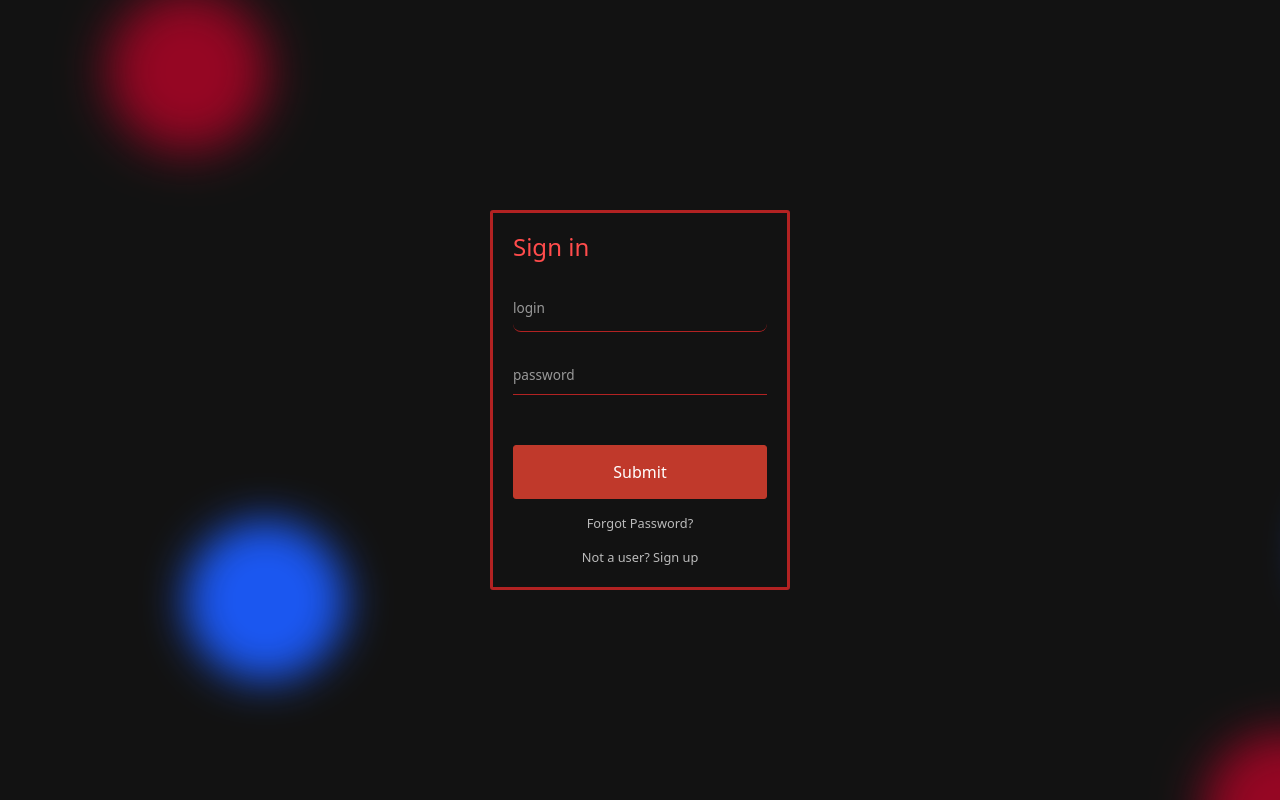
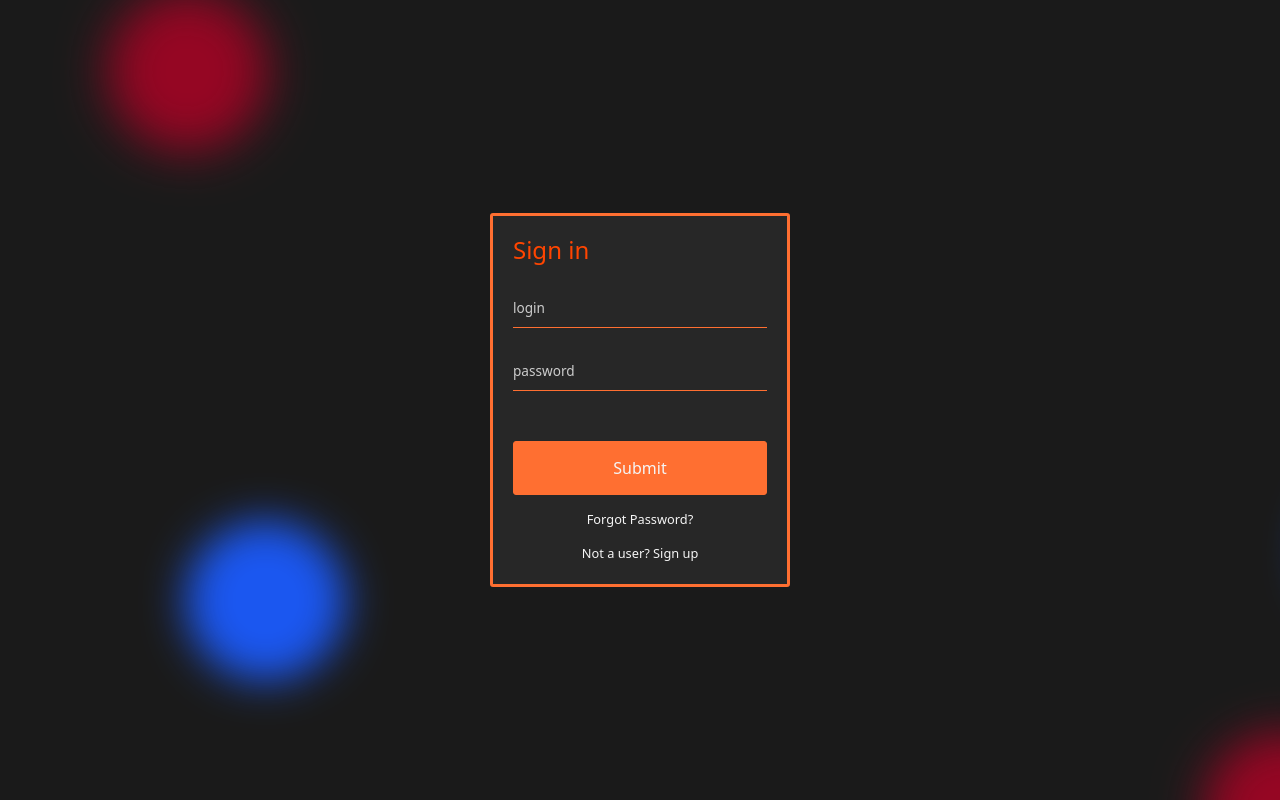
Before and after one commit to jakkrol/movie_tracker, a React (Create React App) app in the folder client/: page / in a window 1280 px wide. Built offline with nearby package versions, Linux system fonts and the light colour scheme; no server answers.

Commit message:
Fixing css bugs

```diff
--- a/client/src/App.css
+++ b/client/src/App.css
@@ -9,16 +9,6 @@
   --shadow: #b81d24;
 } */
 
-:root {
-  --background: #1a1a1a;     /* slightly lighter dark background */
-  --card-bg: #272727;         /* brighter card background */
-  --primary: #ff4500;         /* vivid orange-red */
-  --secondary: #ff6f31;       /* lighter orange for secondary elements */
-  --text: #f5f5f5;            /* keep text bright */
-  --muted: #ccc;              /* lighter muted text */
-  --accent: #ffa500;          /* bright orange accent */
-  --shadow: #ff6f31;          /* shadow matching secondary */
-}
 
 
 *{
--- a/client/src/index.js
+++ b/client/src/index.js
@@ -3,6 +3,7 @@ import ReactDOM from 'react-dom/client';
 import './index.css';
 import App from './App';
 import reportWebVitals from './reportWebVitals';
+import './variables.css';
 
 import 'bootstrap/dist/css/bootstrap.min.css';
 import 'bootstrap/dist/js/bootstrap.bundle.min.js';
--- a/client/src/pages/Login/LoginPage.css
+++ b/client/src/pages/Login/LoginPage.css
@@ -1,20 +1,23 @@
 body {
   font-family: Tahoma, Verdana, Segoe, sans-serif;
+  background-color: var(--background);
+  color: var(--text);
 }
 
 /* Card */
 .face {
   width: 300px;
   padding: 20px;
-    border: 3px solid #b22222;
+  border: 3px solid var(--shadow);
   border-radius: 3px;
   text-align: left;
-    color: #666;
+  color: var(--muted);
+  background-color: var(--card-bg);
 }
 
 .face h2 {
   font-size: 1.5em;
-    color: #ff4c4c;
+  color: var(--primary);
   margin-bottom: 20px;
 }
 
@@ -32,7 +35,7 @@
   left: 0;
   transform: translateY(-50%);
   transition: all 0.25s ease-in;
-    color: #999;
+  color: var(--muted);
 }
 
 .field-wrapper input[type="text"],
@@ -42,8 +45,8 @@
   border: none;
   background: transparent;
   line-height: 2em;
-    border-bottom: 1px solid #b22222;
-    color: #666;
+  border-bottom: 1px solid var(--shadow);
+  color: var(--muted);
 }
 
 .field-wrapper input[type="text"]::placeholder,
@@ -57,16 +60,16 @@
 .field-wrapper input[type="password"]:focus + label,
 .field-wrapper input[type="password"]:not(:placeholder-shown) + label {
   top: -35%;
-    color: #bbbbbb;
+  color: var(--text);
 }
 
 /* Submit button */
 .field-wrapper input[type="submit"] {
   margin-top: 20px;
   cursor: pointer;
-    background: #c0392b;
-    color: #fff;
-    border: 1px solid #c0392b;
+  background: var(--secondary);
+  color: var(--text);
+  border: 1px solid var(--secondary);
   border-radius: 3px;
   padding: 10px;
   transition: all 0.2s ease-in;
@@ -85,7 +88,7 @@
   display: block;
   margin-top: 15px;
   font-size: 0.8em;
-    color: #bbbbbb;
+  color: var(--text);
   cursor: pointer;
   text-align: center;
 }
--- a/client/src/pages/Main/Main.css
+++ b/client/src/pages/Main/Main.css
@@ -1,4 +1,4 @@
-:root {
+/* :root {
   --background: #121212;
   --background-rgb: 18, 18, 18;
 
@@ -22,7 +22,7 @@
 
   --shadow: #b81d24;
   --shadow-rgb: 184, 29, 36;
-}
+} */
 
 
 /* :root {
@@ -243,7 +243,7 @@ option {
 }
 
 /* Search input */
-input[type="text"] {
+.inputText {
   width: 300px;
   height: 40px;
   padding: 0 12px;
@@ -256,16 +256,17 @@ input[type="text"] {
   transition: border 0.2s ease-in-out, background-color 0.2s;
 }
 
-input[type="text"]:hover {
+.inputText:hover {
   border-color: var(--accent);
   background-color: #2a2a2a;
 }
 
-input[type="text"]:focus {
+.inputText:focus {
   outline: none;
   border-color: var(--accent);
   box-shadow: 0 0 0 2px rgba(255, 59, 108, 0.3);
 }
+
 
 /* Search button */
 .search-button {
--- a/client/src/pages/Main/MainPage.js
+++ b/client/src/pages/Main/MainPage.js
@@ -323,7 +323,7 @@ return (
       <div className="row justify-content-center align-items-center g-3">
         <div className="col-12 col-md-6 d-flex justify-content-center searcherBox">
           <input
-            className="searchers"
+            className="searchers inputText"
             type="text"
             name="search"
             value={movieTitle}
--- a/client/src/pages/Main/MoviePreview.css
+++ b/client/src/pages/Main/MoviePreview.css
@@ -1,4 +1,4 @@
-:root {
+/* :root {
   --background: #121212;
   --card-bg: #1e1e1e;
   --primary: #e50914;
@@ -7,7 +7,7 @@
   --muted: #999;
   --accent: #ff3b6c;
   --shadow: #b81d24;
-}
+} */
 
 .modalConatiner {
   background-color: var(--background);
--- /dev/null
+++ b/client/src/variables.css
@@ -0,0 +1,10 @@
+:root {
+  --background: #1a1a1a;     /* slightly lighter dark background */
+  --card-bg: #272727;         /* brighter card background */
+  --primary: #ff4500;         /* vivid orange-red */
+  --secondary: #ff6f31;       /* lighter orange for secondary elements */
+  --text: #f5f5f5;            /* keep text bright */
+  --muted: #ccc;              /* lighter muted text */
+  --accent: #ffa500;          /* bright orange accent */
+  --shadow: #ff6f31;          /* shadow matching secondary */
+}
```
Lines whose indentation alone changed are shown as unchanged.
